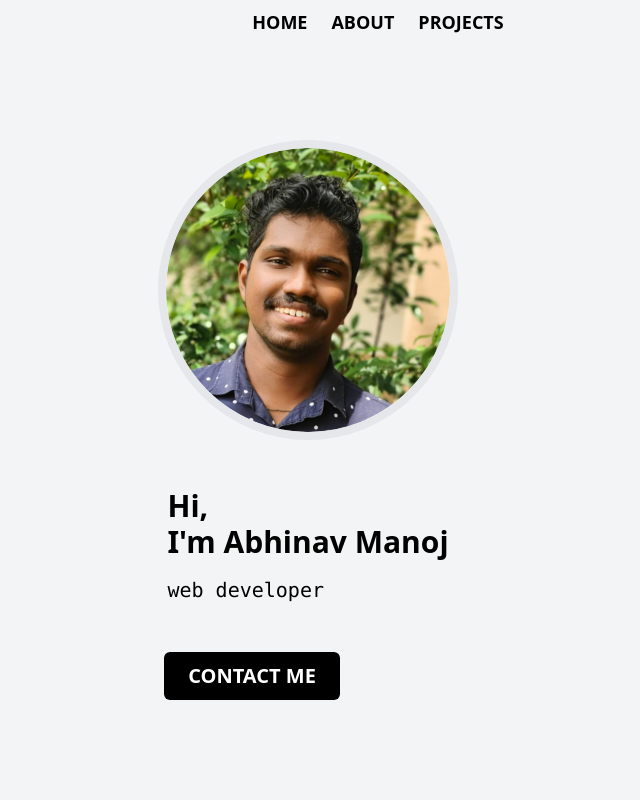
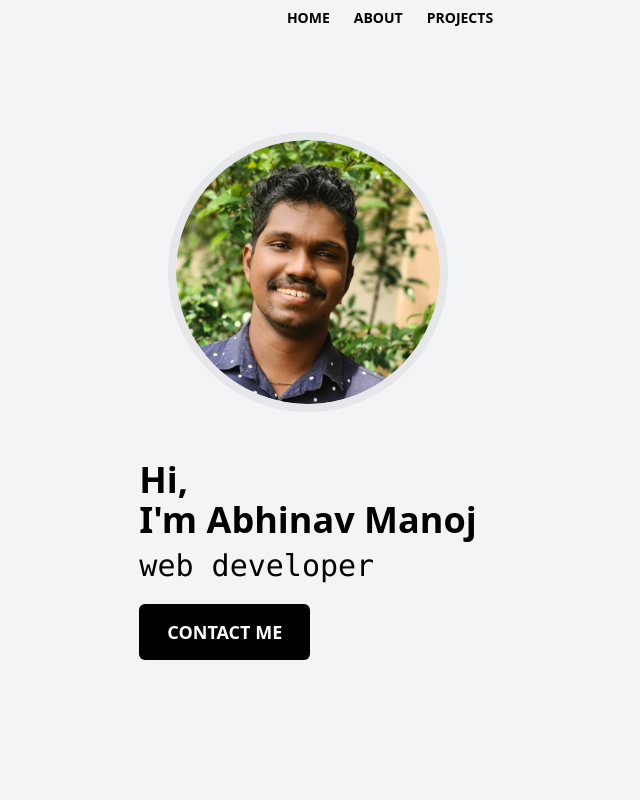
Before and after one commit to Abhinavmanoj007/Portfolio, a website: page index.html in a window 1280 px wide. Shown: the top 800 px of the page, without its empty margins (332-972 px from the left). Drawn offline with Linux system fonts and the light colour scheme.

Commit message:
Image_Navbar_Corrected

```diff
--- a/index.html
+++ b/index.html
@@ -14,7 +14,7 @@
   <section id="home"class="h-screen">
     <div class="flex flex-col  items-center gap-12 ">
 
-    <nav class=" text-lg font-poppins flex justify-end pr-3 pt-2 mr-6 gap-6 font-bold ml-44">
+    <nav class=" text-sm font-poppins flex justify-end pr-1 pt-2 mr-2 font-semibold gap-6 ml-44">
       <a class="hover:text-green-500 active:text-blue-400" href="#home">HOME</a>
        <a class="hover:text-green-500 active:text-blue-400" href="#about">ABOUT</a>
        <a class="hover:text-green-500 active:text-blue-400" href="#projects">PROJECTS</a>
@@ -24,25 +24,26 @@
 
 
       <img
-        class=" mt-14 w-[300px] border-8 rounded-full"
+        class=" mt-14 w-[280px] border-8 rounded-full"
         src="./img/Me.png"
         alt=""
       />
+      <div class="flex flex-col gap-5">
+      <div class="flex flex-col gap-2">
 
-      <div class="flex flex-col gap-4">
-
-          <h1 class="text-3xl font-bold">Hi,<br />I'm Abhinav Manoj</h1>
+          <h1 class="text-4xl font-bold">Hi,<br />I'm Abhinav Manoj</h1>
 
 
-          <p class="text-xl font-mono">web developer</p>
-
-      </div>
+          <p class="text-3xl font-mono">web developer</p>
+        </div>
 
 
-        <a class="mr-28    " href="#contact"><button class="w-full h-12 px-6  bg-black rounded-md hover:bg-green-600 active:bg-blue-400">
-          <p class="text-white text-xl font-bold">CONTACT ME</p>
+
+
+        <a class="mr-28" href="#contact"><button class="h-14 px-7  bg-black rounded-md hover:bg-green-600 active:bg-blue-400">
+          <p class="text-white text-lg font-bold">CONTACT ME</p>
         </button></a>
-
+      </div>
     </div>
 
 </section>
```
Also changed, not shown: css/main.css.
